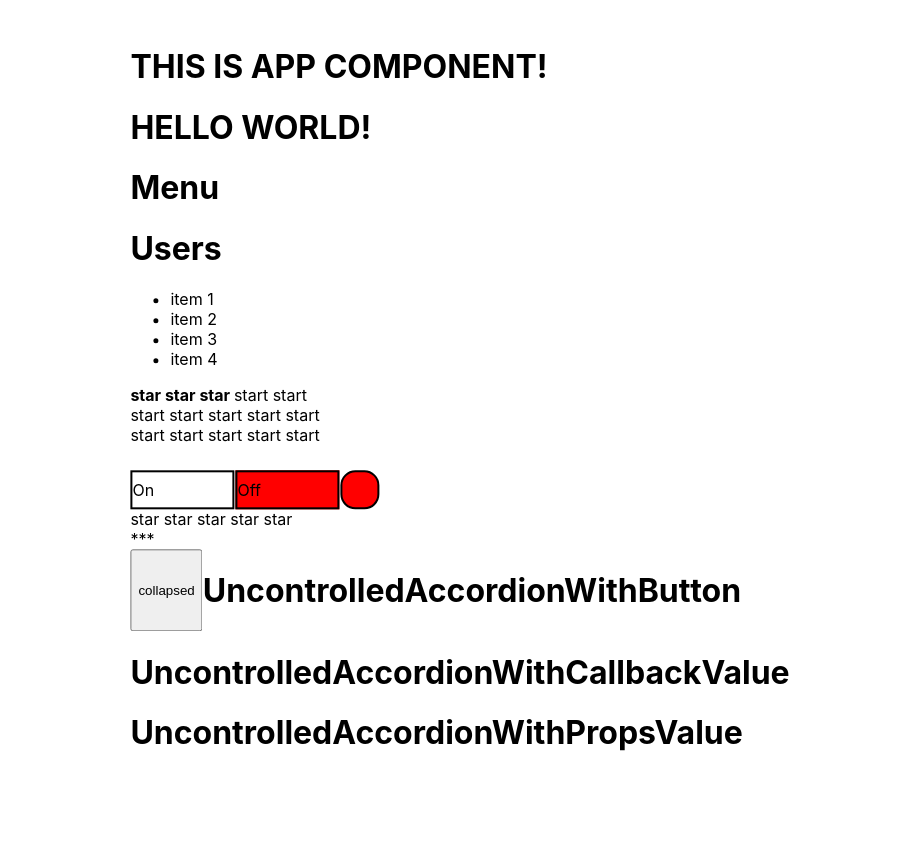
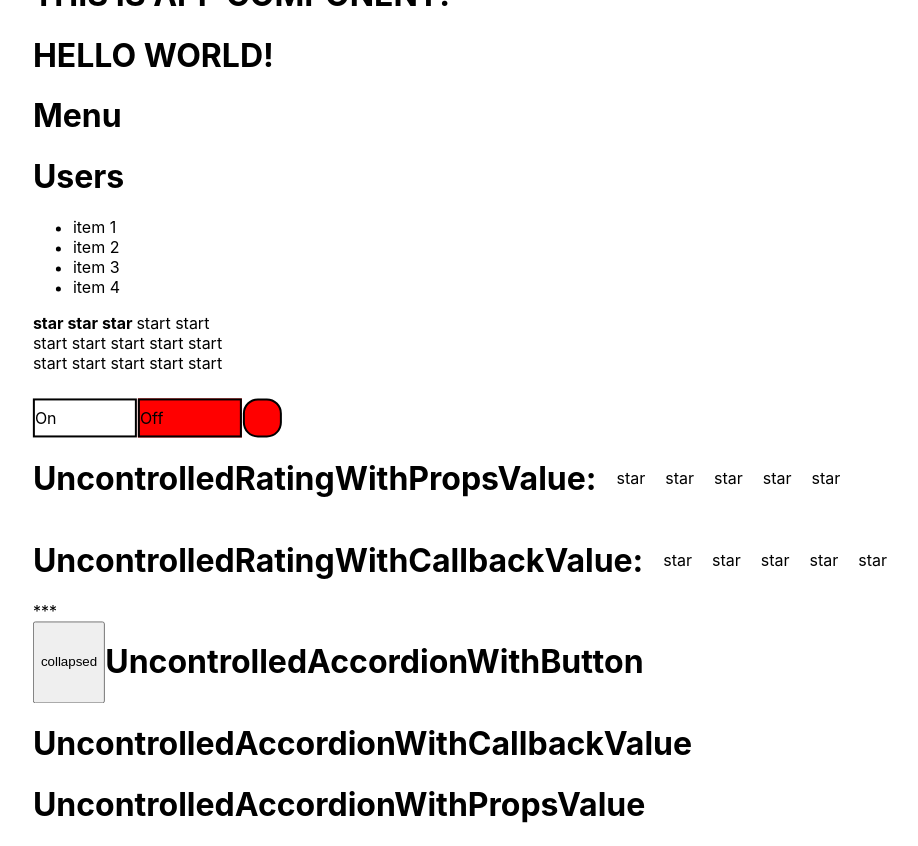
Before and after one commit to hrsk/react-examples, a React (Create React App) app: page / in a window 1280 px wide. Shown: the whole page, without its empty margins (180-1098 px from the left). Before the commit the page ends 800 px from the top, so only its background shows below. Built offline with nearby package versions, Linux system fonts and the light colour scheme.

Commit message:
uncontrolled rating callbacks

```diff
--- a/src/App.tsx
+++ b/src/App.tsx
@@ -8,7 +8,7 @@ import {
     UncontrolledAccordionWithCallbackValue,
     UncontrolledAccordionWithPropsValue
 } from "./components/UncontrolledAccordion";
-import {UncontrolledRating} from "./components/UncontrolledRating";
+import {UncontrolledRatingWithCallbackValue, UncontrolledRatingWithPropsValue} from "./components/UncontrolledRating";
 
 function App() {
 
@@ -39,7 +39,8 @@ function App() {
             <OnOff/>
 
 
-            <UncontrolledRating/>
+            <UncontrolledRatingWithPropsValue/>
+            <UncontrolledRatingWithCallbackValue/>
 
             ***
             <UncontrolledAccordionWithButton title={'UncontrolledAccordionWithButton'}/>
--- a/src/components/UncontrolledRating.tsx
+++ b/src/components/UncontrolledRating.tsx
@@ -1,40 +1,86 @@
 import React, {useState} from "react";
 
-type UncontrolledStarPropsType = {
+type RatingValueType = 0 | 1 | 2 | 3 | 4 | 5
+
+type UncontrolledStarWithPropsValuePropsType = {
     selected: boolean
     ratingValue: RatingValueType
     ratingValueHandler: (ratingValue: RatingValueType) => void
 }
 
-function UncontrolledStar(props: UncontrolledStarPropsType) {
+function UncontrolledStarWithPropsValue(props: UncontrolledStarWithPropsValuePropsType) {
 
-    console.log('Star rendered')
+    console.log('UncontrolledStarWithPropsValue rendered')
 
-    return props.selected
-        ? <span onClick={() => props.ratingValueHandler(props.ratingValue)}><b>star </b></span>
-        : <span onClick={() => props.ratingValueHandler(props.ratingValue)}>star </span>
+    // return props.selected
+    //     ? <span onClick={() => props.ratingValueHandler(props.ratingValue)}><b>star </b></span>
+    //     : <span onClick={() => props.ratingValueHandler(props.ratingValue)}>star </span>
+    return (
+        <span onClick={() => props.ratingValueHandler(props.ratingValue)}>
+        {
+            props.selected ? <b>star </b> : 'star '
+        }
+    </span>
+    )
 }
 
-type RatingValueType = 0 | 1 | 2 | 3 | 4 | 5
+export function UncontrolledRatingWithPropsValue() {
 
-type RatingPropsType = {
-    // value: RatingValueType
-}
-
-export function UncontrolledRating(props: RatingPropsType) {
-
-    console.log('Rating rendered')
+    console.log('UncontrolledRatingWithPropsValue rendered')
 
     const [ratingValue, setRatingValue] = useState<RatingValueType>(0)
 
     return (
-        <div>
-            <UncontrolledStar selected={ratingValue > 0} ratingValue={1} ratingValueHandler={setRatingValue}/>
-            <UncontrolledStar selected={ratingValue > 1} ratingValue={2} ratingValueHandler={setRatingValue}/>
-            <UncontrolledStar selected={ratingValue > 2} ratingValue={3} ratingValueHandler={setRatingValue}/>
-            <UncontrolledStar selected={ratingValue > 3} ratingValue={4} ratingValueHandler={setRatingValue}/>
-            <UncontrolledStar selected={ratingValue > 4} ratingValue={5} ratingValueHandler={setRatingValue}/>
+        <div style={{display: "flex", alignItems: "center", gap: '20px'}}>
+            <h1>UncontrolledRatingWithPropsValue: </h1>
+            <UncontrolledStarWithPropsValue selected={ratingValue > 0} ratingValue={1}
+                                            ratingValueHandler={setRatingValue}/>
+            <UncontrolledStarWithPropsValue selected={ratingValue > 1} ratingValue={2}
+                                            ratingValueHandler={setRatingValue}/>
+            <UncontrolledStarWithPropsValue selected={ratingValue > 2} ratingValue={3}
+                                            ratingValueHandler={setRatingValue}/>
+            <UncontrolledStarWithPropsValue selected={ratingValue > 3} ratingValue={4}
+                                            ratingValueHandler={setRatingValue}/>
+            <UncontrolledStarWithPropsValue selected={ratingValue > 4} ratingValue={5}
+                                            ratingValueHandler={setRatingValue}/>
         </div>
 
     )
 }
+
+type UncontrolledStarWithCallbackValuePropsType = {
+    selected: boolean
+    ratingValueHandler: () => void
+}
+
+function UncontrolledStarWithCallbackValue(props: UncontrolledStarWithCallbackValuePropsType) {
+
+    console.log('UncontrolledStarWithCallbackValue rendered')
+
+    return (
+        <span onClick={props.ratingValueHandler}>
+        {
+            props.selected ? <b>star </b> : 'star '
+        }
+    </span>
+    )
+}
+
+export function UncontrolledRatingWithCallbackValue() {
+
+    console.log('UncontrolledRatingWithCallbackValue rendered')
+
+    const [ratingValue, setRatingValue] = useState<RatingValueType>(0)
+
+    return (
+        <div style={{display: "flex", alignItems: "center", gap: '20px'}}>
+            <h1>UncontrolledRatingWithCallbackValue: </h1>
+            <UncontrolledStarWithCallbackValue selected={ratingValue > 0} ratingValueHandler={() => setRatingValue(1)}/>
+            <UncontrolledStarWithCallbackValue selected={ratingValue > 1} ratingValueHandler={() => setRatingValue(2)}/>
+            <UncontrolledStarWithCallbackValue selected={ratingValue > 2} ratingValueHandler={() => setRatingValue(3)}/>
+            <UncontrolledStarWithCallbackValue selected={ratingValue > 3} ratingValueHandler={() => setRatingValue(4)}/>
+            <UncontrolledStarWithCallbackValue selected={ratingValue > 4} ratingValueHandler={() => setRatingValue(5)}/>
+        </div>
+
+    )
+}
```
